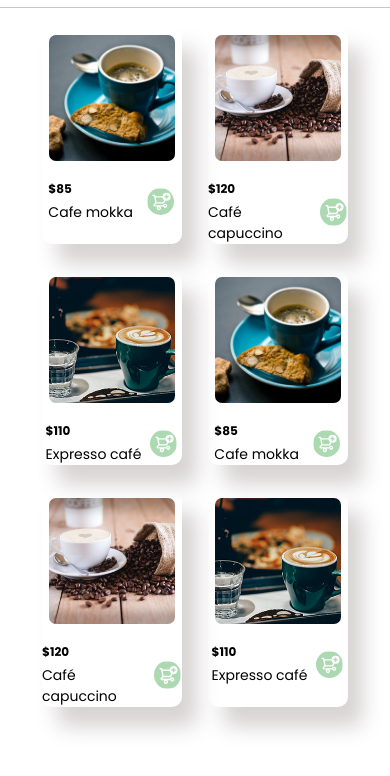
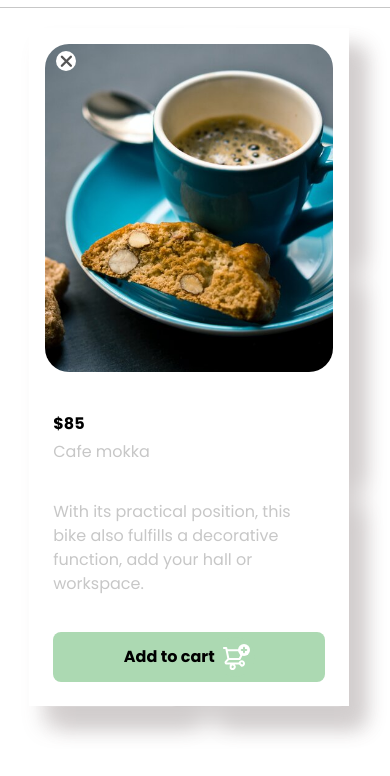
Before and after one commit to edwin08torres/cafe.github.io, a plain HTML site: page index.html in a window 390 px wide. Both pictures are taken after a click on the picture 112 px from the left and 140 px from the top of the page. Shown: the part 42-818 px from the top of the page. Drawn offline with Linux system fonts and the light colour scheme.

Commit message:
agregando los ultimos cambios 1-01-2023

```diff
--- a/css/navbarM.css
+++ b/css/navbarM.css
@@ -301,3 +301,102 @@ h6 {
     margin-bottom: 0;
     color: #000;
 }
+
+.product-info-detail {
+    width: 320px;
+    margin:7.5%;
+    padding-bottom: 24px;
+    position: absolute;
+    margin-top: 20px;
+    background-color: #fff;
+    /* border: 2px solid red; */
+    box-shadow: 15px 20px 20px rgba(209, 205, 205, 0.876);
+}
+
+.isactive {
+    display: none;
+}
+
+.product-info-detail .bike {
+    padding: 5%;
+}
+
+.product-info-detail .product-detail-close {
+    background: #fff;
+    width: 14px;
+    /* border: 2px solid red; */
+    height: 14px;
+    position: absolute;
+    top: 20px;
+    left: 24px;
+    z-index: 4;
+    padding: 10px;
+    margin: 3px;
+    border-radius: 50%;
+    color: #555;
+    font-size: 18px;
+    display: flex;
+    align-items: center;
+    justify-content: center;
+}
+
+.product-info-detail .product-detail-close:hover {
+    cursor: pointer;
+}
+
+.product-info-detail>img:nth-child(2) {
+    width: 100%;
+    height: 360px;
+    object-fit: cover;
+    border-radius: 40px 40px 40px 40px;
+}
+
+.product-info-detail .product-info {
+    /* border: 2px solid red; */
+    margin: 24px 24px 0 24px;
+    display: flex;
+    flex-direction: column;
+}
+
+.product-info-detail .product-info p {
+    align-self: flex-start;
+}
+
+.product-info-detail .product-info p:nth-child(1) {
+    font-weight: bold;
+    font-size: var(--md);
+    margin-top: 0;
+    margin-bottom: 4px;
+}
+
+.product-info-detail .product-info p:nth-child(2) {
+    color: #c7c7c7;
+    font-size: var(--md);
+    margin-top: 0;
+    margin-bottom: 36px;
+}
+
+.product-info-detail .product-info p:nth-child(3) {
+    color: #c7c7c7;
+    font-size: var(--sm);
+    margin-top: 0;
+    margin-bottom: 36px;
+}
+
+.product-info-detail .primary-button {
+    background-color: #ACD9B2;
+    border-radius: 8px;
+    border: none;
+    color: var(--white);
+    width: 100%;
+    cursor: pointer;
+    font-size: var(--md);
+    font-weight: bold;
+    height: 50px;
+}
+
+.product-info-detail .add-to-cart-button {
+    display: flex;
+    align-items: center;
+    justify-content: center;
+}
--- a/css/navbarT.css
+++ b/css/navbarT.css
@@ -120,15 +120,22 @@
 }
 
 .product-info-detail .product-detail-close {
-    background: var(--white);
+    background: #fff;
     width: 14px;
+    /* border: 2px solid red; */
     height: 14px;
     position: absolute;
-    top: 24px;
+    top: 20px;
     left: 24px;
-    z-index: 2;
-    padding: 12px;
+    z-index: 4;
+    padding: 10px;
+    margin: 3px;
     border-radius: 50%;
+    color: #555;
+    font-size: 18px;
+    display: flex;
+    align-items: center;
+    justify-content: center;
 }
 
 .product-info-detail .product-detail-close:hover {
--- a/index.html
+++ b/index.html
@@ -5,10 +5,13 @@
     <meta charset="UTF-8">
     <meta http-equiv="X-UA-Compatible" content="IE=edge">
     <meta name="viewport" content="width=device-width, initial-scale=1.0">
+
     <link rel="stylesheet" href="css/navbarM.css">
     <link rel="stylesheet" href="css/navbarT.css" media="(min-width:700px)">
     <link rel="stylesheet" href="css/navbarD.css" media="(min-width:1024px)">
     <link rel="stylesheet" href="css/navbarDXL.css" media="(min-width:1440px)">
+
+    <link rel="stylesheet" href="https://cdnjs.cloudflare.com/ajax/libs/font-awesome/6.2.1/css/all.min.css">
     <title>Café</title>
 </head>
 
@@ -95,6 +98,7 @@
         </div>
     </nav>
 
+    <!-- Aside se muestra cuando da click en un articulo-->
     <aside class="product-detail isactive">
         <div class="title-container">
             <img src="./img/flechita.svg" alt="arrow">
@@ -147,21 +151,20 @@
     </aside>
 
     <aside class="product-info-detail isactive">
-        <div class="product-detail-close">
-            <img src="../img/icon_close.png" alt="close">
+        <!-- <div class="product-detail-close">
+            <i class="close fa-solid fa-xmark"></i>
         </div>
         <img class="bike" src="https://images.pexels.com/photos/276517/pexels-photo-276517.jpeg?auto=compress&cs=tinysrgb&dpr=2&h=650&w=940"
             alt="bike">
         <div class="product-info">
             <p>$35,00</p>
             <p>Bike</p>
-            <p>With its practical position, this bike also fulfills a decorative function, add your hall or workspace.
-            </p>
+            <p>With its practical position, this bike also fulfills a decorative function, add your hall or workspace.</p>
             <button class="primary-button add-to-cart-button">
                 <img src="../img/bt_add_to_cart.svg" alt="add to cart">
                 Add to cart
             </button>
-        </div>
+        </div> -->
     </aside>
 
     <section class="main-container">
--- a/js/script.js
+++ b/js/script.js
@@ -6,12 +6,14 @@ const shoppingCar = document.querySelector(".navbar-shopping-car");
 const aside = document.querySelector(".product-detail");
 const cardsContainer = document.querySelector(".cards-container");
 const productCard = document.querySelector(".product-card");
-const productInfo =  document.querySelector('.product-info-detail');
+const productInfo = document.querySelector(".product-info-detail");
+const productInfoClose = document.querySelector(".product-detail-close");
+const productInfoDetail = document.querySelector(".product-info-detail");
 
 menuEmail.addEventListener("click", toggleMenuDesktop);
 HamburgerMenu.addEventListener("click", toggleMobileMenu);
 shoppingCar.addEventListener("click", toggleCarMenu);
-// productInfo.addEventListener("click", toggleInfoProduct);
+// productInfoClose.addEventListener("click", closeInfoProduct);
 
 // función de min-aside de login,etc
 function toggleMenuDesktop() {
@@ -21,6 +23,7 @@ function toggleMenuDesktop() {
     aside.classList.add("isactive");
   }
 
+  productInfo.classList.add("isactive");
   desktopMenu.classList.toggle("isactive");
 }
 
@@ -32,6 +35,7 @@ function toggleMobileMenu() {
     aside.classList.add("isactive");
   }
 
+  productInfo.classList.add("isactive");
   mobileMenu.classList.toggle("isactiveM");
 }
 
@@ -52,31 +56,38 @@ function toggleCarMenu() {
   // de ClassList que es el 'add', lo cual este agrega una clase a este elemento, y la clase que agrega es la que tiene las propiedades de ocultar
   // la interfaz.
   desktopMenu.classList.add("isactive");
-
+  productInfo.classList.add("isactive");
   aside.classList.toggle("isactive");
 }
 
-// function toggleInfoProduct(){
+function toggleInfoProduct() {
+  productInfo.classList.remove("isactive");
+  aside.classList.add("isactive");
+  desktopMenu.classList.add("isactive");
+}
 
-// productInfo.classList.add("isactive");
-// }
-
+function closeInfoProduct() {
+  productInfo.classList.add("isactive");
+}
 const productList = [];
 productList.push({
   name: "Cafe mokka",
   price: 85,
   image: "../img/rsz_jonathan-pielmayer-hdtwglz8ldc-unsplash.jpg",
+  descripción:
+    "With its practical position, this bike also fulfills a decorative function, add your hall or workspace.",
 });
 productList.push({
   name: "Café capuccino",
   price: 120,
   image: "../img/rsz_mike-kenneally-zlwdjoktua8-unsplash.jpg",
+  descripción:
+    "With its practical position, this bike also fulfills a decorative function, add your hall or workspace.",
 });
 productList.push({
   name: "Expresso café",
   price: 110,
-  image:
-    "../img/blog-1.jpeg",
+  image: "../img/blog-1.jpeg",
 });
 productList.push({
   name: "Cafe mokka",
@@ -94,41 +105,98 @@ productList.push({
   image: "../img/blog-1.jpeg",
 });
 
-
+// Productos en el home
 for (const product of productList) {
   const productCard = document.createElement("div");
   productCard.classList.add("product-card");
 
-  const productImg = document.createElement('img');
-  productImg.setAttribute('src', product.image);
+  const productImg = document.createElement("img");
+  productImg.setAttribute("src", product.image);
+  productImg.addEventListener("click", toggleInfoProduct);
 
-  const productInfo = document.createElement('div');
-  productInfo.classList.add('product-info');
+  const productInfo = document.createElement("div");
+  productInfo.classList.add("product-info");
+  productInfo.addEventListener("click", toggleInfoProduct);
 
-  const productDetalle = document.createElement('div');
+  const productDetalle = document.createElement("div");
 
-  const productPrice = document.createElement('p');
-  productPrice.innerHTML = '$' + product.price;
-  const productName = document.createElement('p');
-  productName.innerHTML = product.name
+  const productPrice = document.createElement("p");
+  productPrice.innerHTML = "$" + product.price;
+  const productName = document.createElement("p");
+  productName.innerHTML = product.name;
 
   // Con 'appenChild', solo me deja insertar un elemento a la vez
   // productDetalle.appendChild(productPrice);
   // productDetalle.appendChild(productName);
 
   // Mientras con append puedo insertar más de uno
-  productDetalle.append(productPrice, productName)
+  productDetalle.append(productPrice, productName);
 
-  const productInfoFigure = document.createElement('figure');
-  const productImgCar = document.createElement('img');
+  const productInfoFigure = document.createElement("figure");
+  const productImgCar = document.createElement("img");
 
   productImgCar.setAttribute("src", "../img/bt_add_to_cart.svg");
 
-  productInfoFigure.appendChild(productImgCar)
+  productInfoFigure.appendChild(productImgCar);
 
-  productInfo.append(productDetalle, productInfoFigure)
+  productInfo.append(productDetalle, productInfoFigure);
 
-  productCard.append(productImg,productInfo)
+  productCard.append(productImg, productInfo);
 
   cardsContainer.appendChild(productCard);
 }
+
+const productListAside = [];
+productListAside.push({
+  name: "Cafe mokka",
+  price: 85,
+  image: "../img/rsz_jonathan-pielmayer-hdtwglz8ldc-unsplash.jpg",
+  descripción:
+    "With its practical position, this bike also fulfills a decorative function, add your hall or workspace.",
+});
+
+// Productos en el aside
+for (const product of productListAside) {
+  const productDetailClose = document.createElement("div");
+  productDetailClose.classList.add("product-detail-close");
+  productDetailClose.addEventListener('click', closeInfoProduct)
+  const iconoExit = document.createElement("i");
+  iconoExit.classList.add("close", 'fa-solid', 'fa-xmark');
+
+  const imgProduct = document.createElement("img");
+  imgProduct.classList.add("bike");
+  imgProduct.setAttribute("src", product.image);
+
+  const productInfo = document.createElement("div");
+  productInfo.classList.add("product-info");
+
+  //-----------------------------------------------------------------//
+  const productPrice = document.createElement("p");
+  productPrice.innerHTML = "$" + product.price;
+  const productName = document.createElement("p");
+  productName.innerHTML = product.name;
+  const productDescripcion = document.createElement("p");
+  productDescripcion.innerHTML = product.descripción;
+  const buttonAddCar = document.createElement("button");
+  buttonAddCar.append("Add to cart");
+  buttonAddCar.classList.add("primary-button", "add-to-cart-button");
+  productInfo.append(
+    productPrice,
+    productName,
+    productDescripcion,
+    buttonAddCar
+  );
+  //-----------------------------------------------------------------//
+
+  const imgAddCar = document.createElement("img");
+  imgAddCar.setAttribute("src", "../img/bt_add_to_cart.svg");
+
+  buttonAddCar.appendChild(imgAddCar);
+  //-----------------------------------------------------------------//
+
+  productDetailClose.appendChild(iconoExit);
+
+  //-----------------------------------------------------------------//
+
+  productInfoDetail.append(productDetailClose, imgProduct, productInfo);
+}
```
